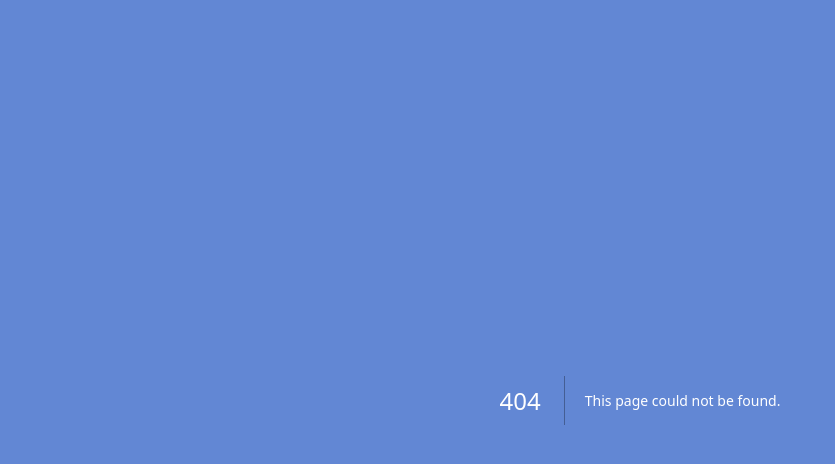
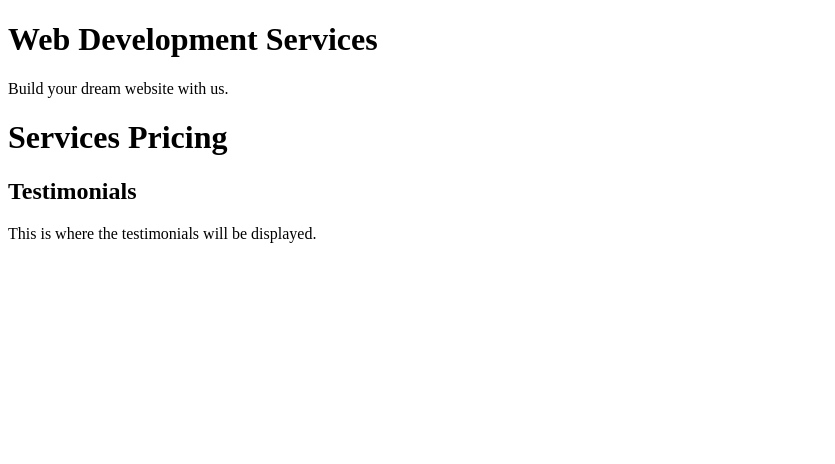
Before and after one commit to BonJenn/bontent, a Next.js app: page /web-development in a window 1280 px wide. Before the commit this address had no page. Shown: the top 464 px of the page, without its empty margins (0-835 px from the left). Built offline with nearby package versions, Linux system fonts and the light colour scheme.

Commit message:
Put together services component

```diff
--- a/package.json
+++ b/package.json
@@ -9,10 +9,12 @@
     "lint": "next lint"
   },
   "dependencies": {
+    "dom": "^0.0.3",
     "lottie-react": "^2.4.0",
     "next": "^14.2.5",
     "react": "^18",
-    "react-dom": "^18"
+    "react-dom": "^18",
+    "react-router": "^6.27.0"
   },
   "devDependencies": {
     "eslint": "^8",
--- a/src/components/DropdownMenu.jsx
+++ b/src/components/DropdownMenu.jsx
@@ -1,4 +1,5 @@
 import React from 'react';
+import Link from 'next/link';
 import styles from "../styles/dropdownMenu.module.css";
 
 export default function DropdownMenu() {
@@ -6,11 +7,11 @@ export default function DropdownMenu() {
     <div className={styles.dropdown}>
       <ul>
         <li>
-          <a href="#webflow">Website Development</a>
+          <Link href="/web-development">Webflow Development</Link>
           <span className={styles.price}>From $4900/month</span>
         </li>
         <li>
-          <a href="#design">Web Design & Development</a>
+          <a href="#design">Design & Development</a>
           <span className={styles.price}>From $5900/month</span>
         </li>
         <li>
--- /dev/null
+++ b/src/components/services/servicesHero.jsx
@@ -0,0 +1,11 @@
+import React from 'react';
+import styles from '../../styles/services/servicesHero.module.css';
+
+export default function ServicesHero() {
+  return (
+    <div className={styles.hero}>
+      <h1>Web Development Services</h1>
+      <p>Build your dream website with us.</p>
+    </div>
+  );
+}
--- /dev/null
+++ b/src/components/services/servicesPricing.jsx
@@ -0,0 +1,14 @@
+import React from 'react';
+
+// Define the ServicesPricing component
+const ServicesPricing = () => {
+    return (
+        <div>
+            <h1>Services Pricing</h1>
+            {/* Add your component content here */}
+        </div>
+    );
+};
+
+// Export the component as default
+export default ServicesPricing;
--- /dev/null
+++ b/src/components/services/servicesTestimonials.jsx
@@ -0,0 +1,14 @@
+import React from 'react';
+
+// ServicesTestimonials Component
+function ServicesTestimonials() {
+    return (
+        <div className="services-testimonials">
+            <h2>Testimonials</h2>
+            <p>This is where the testimonials will be displayed.</p>
+            {/* Add more content or components here */}
+        </div>
+    );
+}
+
+export default ServicesTestimonials;
--- /dev/null
+++ b/src/pages/web-development.jsx
@@ -0,0 +1,14 @@
+import React from 'react';
+import ServicesHero from '../components/services/servicesHero';
+import ServicesPricing from '../components/services/servicesPricing';
+import ServicesTestimonials from '../components/services/servicesTestimonials';
+
+export default function WebDevelopmentPage() {
+  return (
+    <div>
+      <ServicesHero />
+      <ServicesPricing />
+      <ServicesTestimonials />
+    </div>
+  );
+}
```
Also changed, not shown: src/App.jsx (added, +18 -0 lines), src/components/services/servicesTesimonials.jsx (added), src/styles/services/servicesHero.module.css (added), src/styles/services/servicesPricing.module.css (added), src/styles/services/servicesTesimonials.module.css (added), 1 other file (tests, documents, lock files or other folders).
